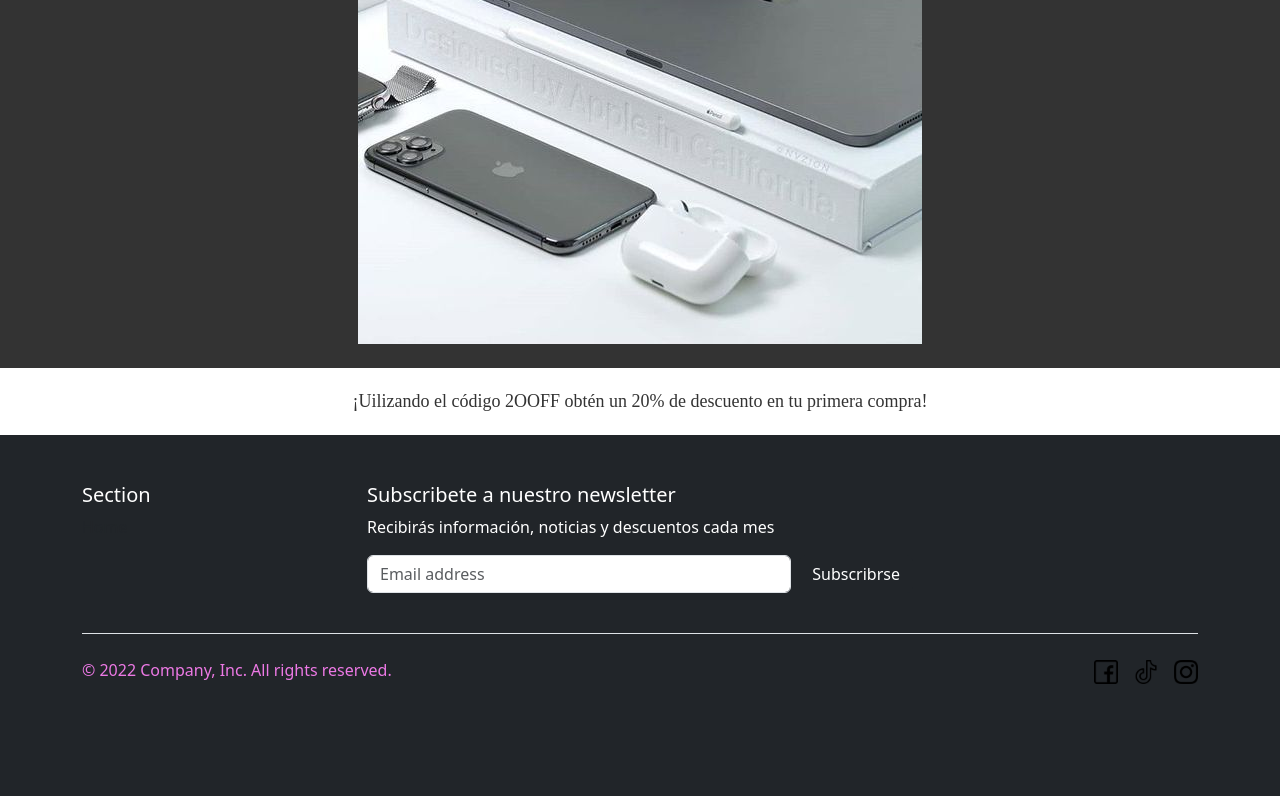
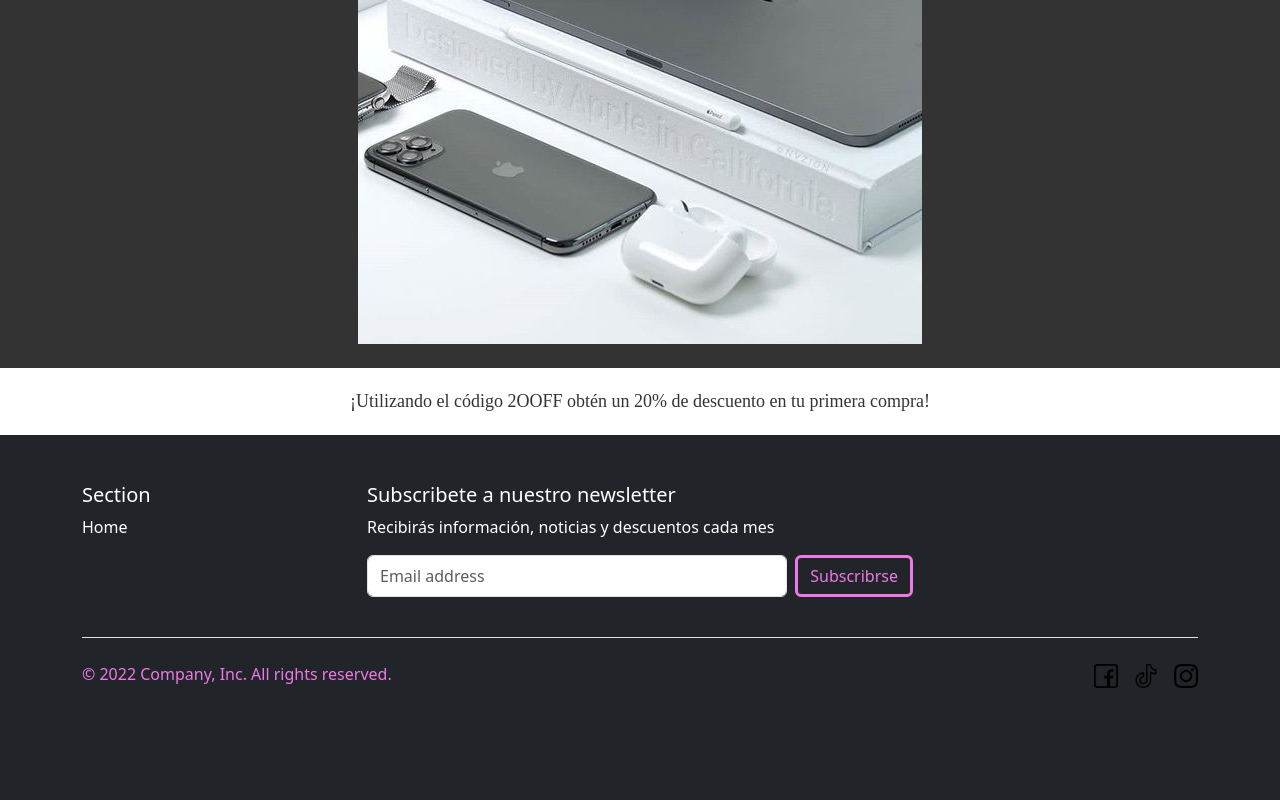
Before and after one commit to franciscofaba/proyectoDis, a React (Create React App) app: page / in a window 1280 px wide. Shown: the part 3653-4453 px from the top of the page. Built offline with nearby package versions, Linux system fonts and the light colour scheme.

Commit message:
newdiseño

```diff
--- a/src/pages/HomePage.js
+++ b/src/pages/HomePage.js
@@ -63,7 +63,7 @@
           fontFamily: 'copperplate',
         }}
       >
-        ¡Uilizando el código 2OOFF obtén un 20% de descuento en tu primera compra!
+        ¡Utilizando el código 2OOFF obtén un 20% de descuento en tu primera compra!
       </div>
 
       <Footer></Footer>
--- a/src/pages/componentes/Footer.js
+++ b/src/pages/componentes/Footer.js
@@ -14,8 +14,8 @@
             <div className="col-6 col-md-2 mb-3">
               <h5>Section</h5>
               <ul className="nav flex-column">
-                <li className="nav-item mb-2">
-                  <a style = {{color: 'white'}} href="/#" className="nav-link p-0 text-muted">
+                <li  style = {{color: 'white'}} className="nav-item mb-2">
+                  <a style = {{color: 'white'}} href="/#" className="nav-link p-0 ">
                     Home
                   </a>
                 </li>
@@ -37,7 +37,7 @@
                     className="form-control"
                     placeholder="Email address"
                   />
-                  <button className="btn btn-dark" type="button">
+                  <button style={{ color: 'rgb(237, 121, 229)' , border: 'solid rgb(237, 121, 229) '}} className="btn btn-dark" type="button">
                     Subscribrse
                   </button>
                 </div>
```
